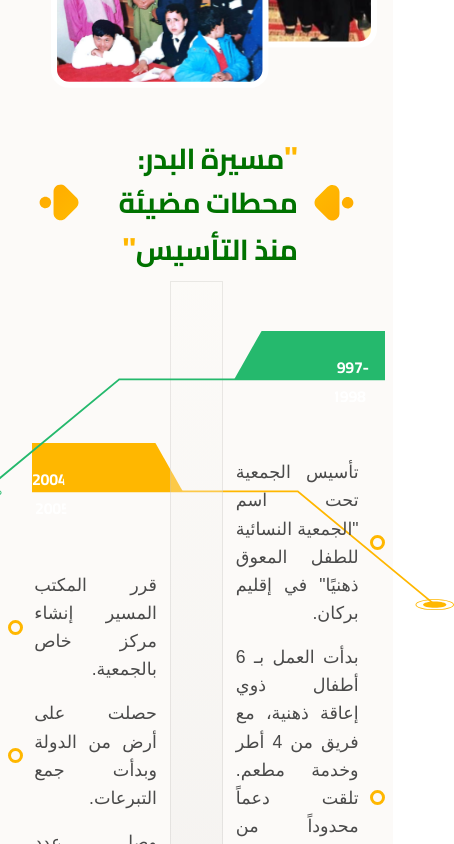
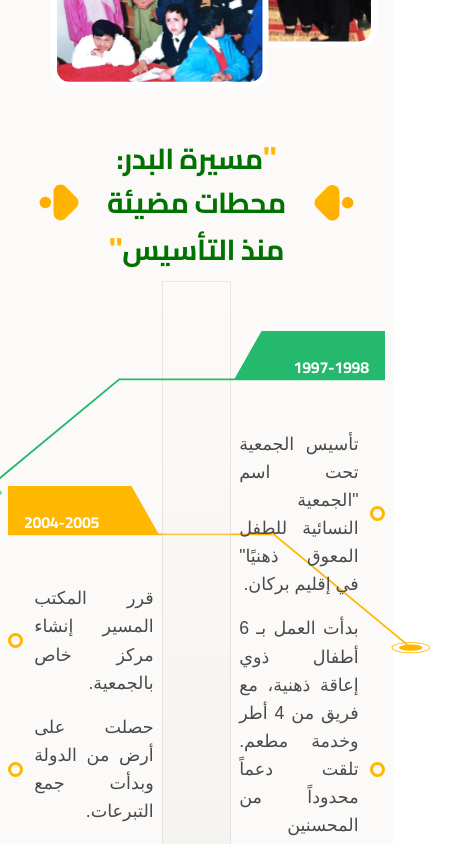
Before and after one commit to SOFT-CACTUS-INTERN/organisme-badr-web, a React (Vite) app in the folder FrontEnd/: page /#/Achievements in a window 390 px wide. Shown: the part 1780-2624 px from the top of the page, 454 px wide, since content can reach past the window. Built offline with nearby package versions, Linux system fonts and the light colour scheme; a web font is replaced by a local one.

Commit message:
version before final pc

```diff
--- a/FrontEnd/src/assets/styles/history.css
+++ b/FrontEnd/src/assets/styles/history.css
@@ -161,6 +161,7 @@ min-height:80vh;
 padding:1rem;
 margin-top: 1rem;
 margin-left: 1rem;
+width:100%;
 
  display:inline-block;
  text-align: center;
@@ -413,157 +414,174 @@ color: #4A4A4A;
 
 
 }
+@media(min-width:1280px) and (max-width:1559px){
+  .history-section{background: #007200;}
+  .timeline-year{
+  width:100%;
 
+text-align: right;}
+.year-right{
+  text-align: left;
+}
+.timeline-svg{
+  width:65vh
+}
+}
 @media(max-width:1024px){
+  .timeline-svg{
+    width:80vh;
+    top:0rem;
+
+  }
+  .histories-ligne{
+    width:15%;
+  }
+  .timeline-year{
+    width:50%;
+  }
+}
+@media(max-width:1024px) and (min-height:1024px) {
+ .history-section{
+
+  width:100%;
+  padding:1rem;
+ }
+ .histories{
+
+  width:100%;
+ }
+ .histories-left{
+
+  width:40%;
+ }
+ .histories-right{
+  width:40%;
+
+ }
+ .histories-ligne{
+  width:20%;
+ }
+ .timeline-item{
+  width:100%;
+  display:flex;
+  justify-content: center;
+  align-items: center;
+ }
+ .timeline-description{
+
+  width:100%;
+ }
+ .timeline-svg{
+  width:40vh;
+  top:0rem;
+ }
+ .svg-left{
+  right:0rem;
+
+ }
+ .svg-right{
+  left:0rem;
+ }
+ .timeline-year{
+  width:100%;
+  text-align:justify;
+
+ }
+ .year-left{
+  text-align: end;
+ }
+}
+
+
+
+ @media(max-width:768px){
 
   .history-section{
 
-  }
-
-}
-@media(max-width:1024px) and (min-height:1024px){
-  .history-section{
-    background-color: #FFB700;
+    width:100%;
   }
   .histories{
     width:100%;
-    /* background-color: pink; */
-  }
-  .histories-ligne{
 
-    min-width:15%;
-  }
-  .timeline-svg{
-    max-width:38vh
-  }
-  .svg-left{
-
-    top:-0.5rem;
-    right:-0.5rem;
-  }
-   .svg-right{
-
-    top:-0.5rem;
-    right:-0.5rem;
-  }
-}
-/* @media(max-width:991px){
-  .history-section{
-    background-color:pink;
-  }
-  .histories{
-    background-color: aqua;
-  }
-  .histories-left{
-    background-color: burlywood;
-  }
-  .histories-right{
-    background-color: chartreuse;
-  }
-  .histories-ligne{
-  min-width:18%;
-  }
-  .timeline-year{
-
-  align-items: flex-end;
-  padding:1rem;
-  }
-  .timeline-item{
-    width:90%;
-  }
-  .line{
-    width:100%;
-
-  }
-
-} */
-@media(max-width:768px){
-  .history-title{
-
-    width:80%;
-  }
-  .histories{
-
-    padding:1.5rem;
-  }
-  .histories-left{
-
-  }
-  .histories-right{
-
-  }
-  .timeline-year{
-
-  }
-  .time{
-
-    margin-top:1.5rem;
-    display:flex;
-    justify-content: flex-end;
-    justify-content: flex-end;
-    align-items: flex-end;
-
-  }
-  .align-right{
-    display:flex;
-    justify-content: flex-start;
-
-    align-items: flex-start;
-   margin-left: -1rem;
-  }
-  .timeline-item{
-    width:100%;
-  }
-  .line{
-
-    width:95%;
-  }
-
-}
-@media(max-width:740px){
-  .histories{
-
-    padding:1rem;
-
+    padding:0.5rem;
   }
   .histories-left{
 
     width:42%;
+
   }
   .histories-right{
 
     width:42%;
   }
   .histories-ligne{
-    width:15%
+    width:20%;
+  }
+  .timeline-item{
+    width:100%;
+    padding:0rem;
+
+  }
+  .timeline-description{
+
+    width:100%;
+  }
+  .line{
+    width:100%;
+  }
+
+  .svg-left{
+
+top:0rem;
+right:0rem;
+
+  }
+  .svg-right{
+    left:0rem;
+    top:0rem;
+  }
+  .timeline-year{
+width:100%;
+
+margin-top: 2rem;
+display:flex;
+justify-content: flex-end;
+align-items: center;
+
+
+  }
+  .year-right{
+    justify-content: flex-start;
+    margin-left: 0rem;
   }
   .timeline-svg{
-    width:55vh
+    width:42vh
+  }
+  .history-title{
+
+    width:80%;
+    text-align: center;
+  }
+  .history-title h1{
+
+    text-align: center;
   }
 
 }
-@media(max-width:650px){
-  .histories{
+@media(max-width:720px){
 
-    padding:0.5rem;
-    gap:0.8rem;
+
+
+
+  .timeline-svg{
+    width:55vh;
   }
+  .timeline-year{
+    padding-top: 2rem;
+  }
+}
+@media(max-width:600px){
   .timeline-svg{
-    width:50vh;
+    width:50vh
   }
- .timeline-year{
-  display:flex;
-  justify-content: flex-end;
-  align-items: flex-start;
-  margin-top: 1.5rem;
- }
- .year-right{
-  justify-content: flex-start;
- }
- .timeline-item{
-  width:100%;
- }
- .line{
-  width:100%;
- }
 }
```
